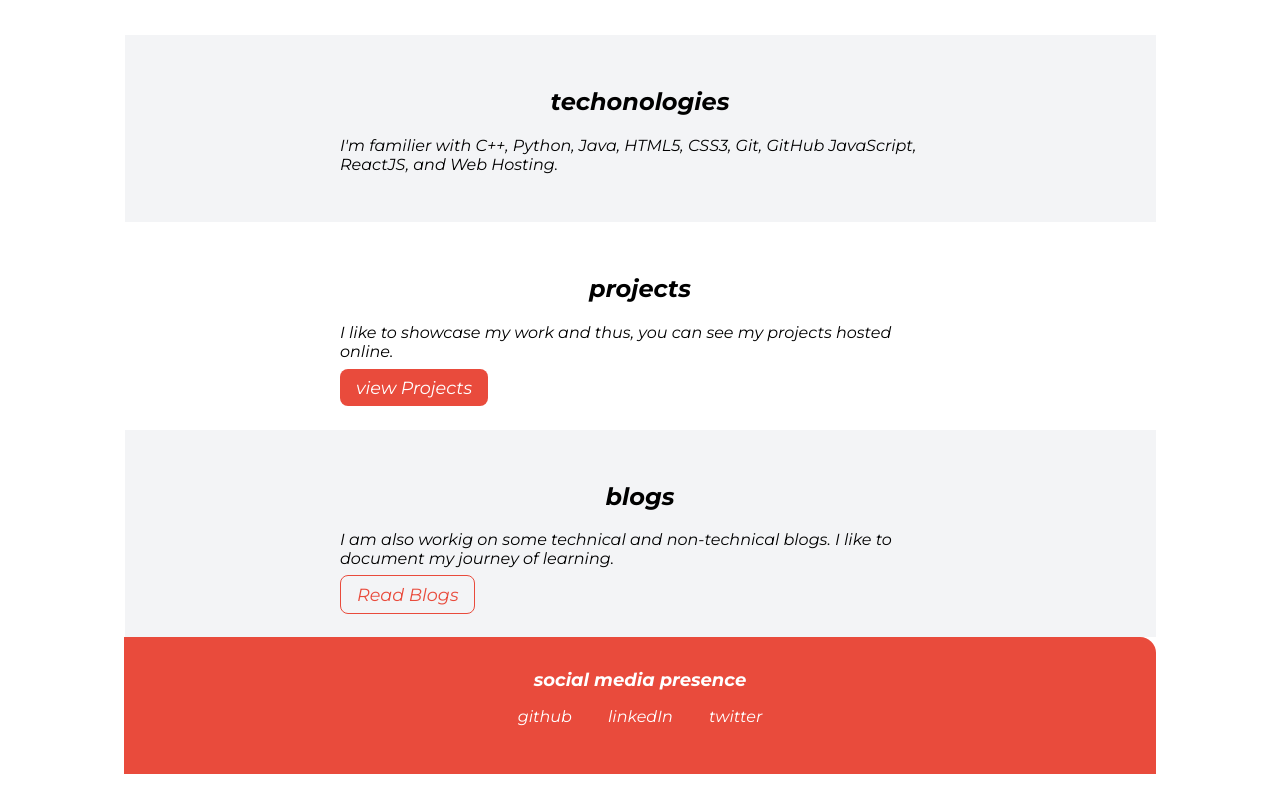
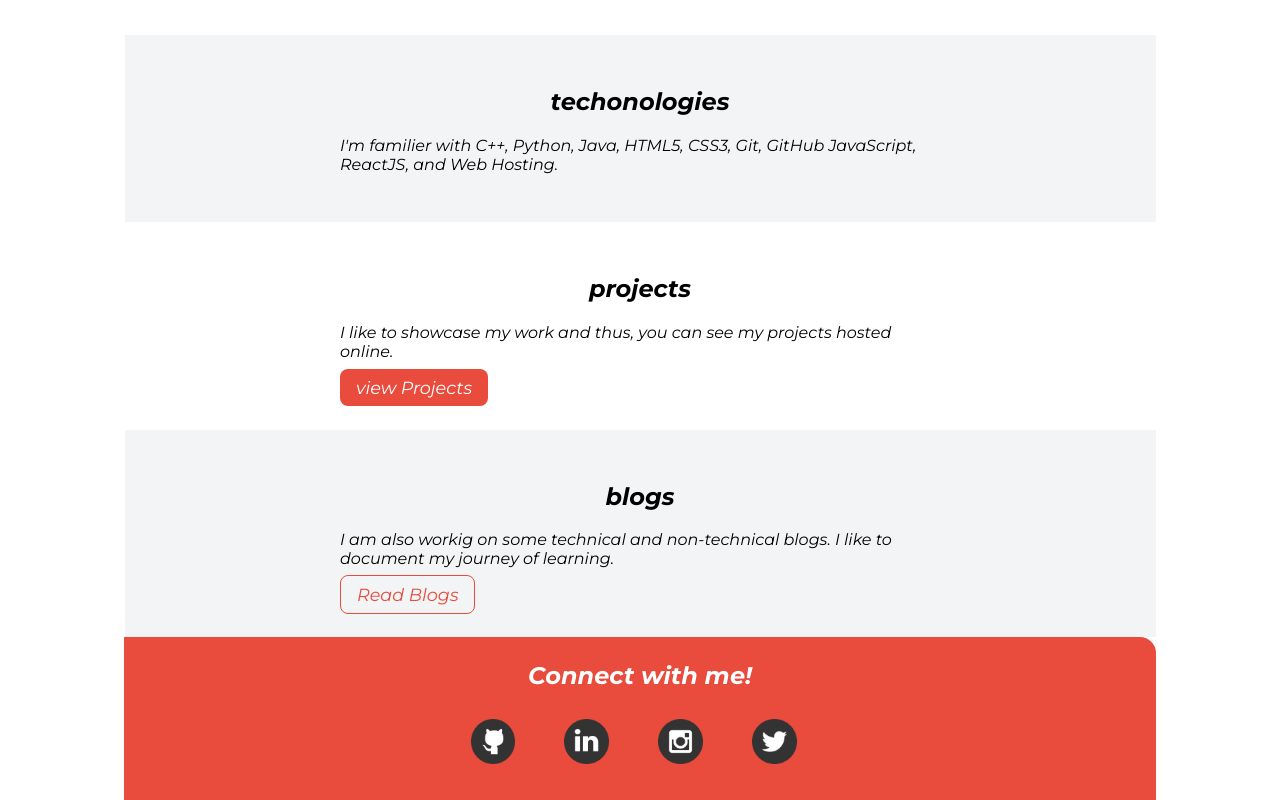
Before and after one commit to k-yash/Portfolio, a plain HTML site: page index.html in a window 1280 px wide. Shown: the part 495-1295 px from the top of the page. Before the commit the page ends 1269 px from the top, so only its background shows below. Drawn offline with Linux system fonts and the light colour scheme.

Commit message:
style : icons updated

```diff
--- a/index.html
+++ b/index.html
@@ -58,27 +58,31 @@
     </section>
 
     <footer class="footer">
-        <div class="footer-header">social media presence</div>
+        <div class="footer-header">Connect with me!</div>
         <ul class="social-links list-non-bullet ">
             <li class="list-item-inline">
-                <a class="link " href ="https://github.com/k-yash">
-                github
+                <a class="link " href ="https://github.com/k-yash"><img class="social-icon" src="Socialicons/github.png" alt="" srcset="">
+
                 </a>
             </li>
             <li class="list-item-inline">
-                <a class="link " href ="https://www.linkedin.com/in/yash-koolwal-140918174">
-                linkedIn
-                </a>
-            </li>
-            <li class="list-item-inline">
-                <a class="link " href ="https://twitter.com/YashKoolwal14">
-                twitter
+                <a class="link " href ="https://www.linkedin.com/in/yash-koolwal-140918174"><img class="social-icon" src="Socialicons/linkedIN.png" alt="" srcset="">
+
                 </a>
             </li>
 
 
-        </ul>
-    </footer>
+            <li class="list-item-inline">
+                <a class="link " href ="https://www.instagram.com/yash_koolwal17"><img class="social-icon" src="Socialicons/instagram.png" alt="" srcset="">
+
+                </a>
+            </li>
+
+            <li class="list-item-inline">
+                <a class="link " href ="https://twitter.com/YashKoolwal14"><img class="social-icon" src="Socialicons/twitter.png" alt="" srcset="">
+
+                </a>
+            </li>
 
 
 
--- a/style.css
+++ b/style.css
@@ -138,7 +138,7 @@ hr {
 .footer{
 
     background-color: var(--primary-color);
-    padding: 2rem 1rem;
+    padding: 1.5rem 1rem 1rem 1rem;
     color: white;
     max-width: 1000px;
     margin: auto;
@@ -149,7 +149,7 @@ hr {
 }
 .footer .footer-header{
     font-weight: bold;
-    font-size: large;
+    font-size: 1.5rem;
 }
 .footer .link {
     color: white;
@@ -157,3 +157,11 @@ hr {
 .footer ul{
     padding-inline-start: 0px;
 }
+
+.social-icon{
+    width:2.8rem;
+    /* padding-top: 1rem; */
+    padding-right: .8rem;
+    padding-top: .8rem;
+
+}
```
Also changed, not shown: BLOGS/blog1.html (+12 -7 lines), blogs.html (+15 -7 lines), projects.html (+16 -12 lines), Socialicons/github.png (added), Socialicons/instagram.png (added), Socialicons/linkedIN.png (added), Socialicons/twitter.png (added).
